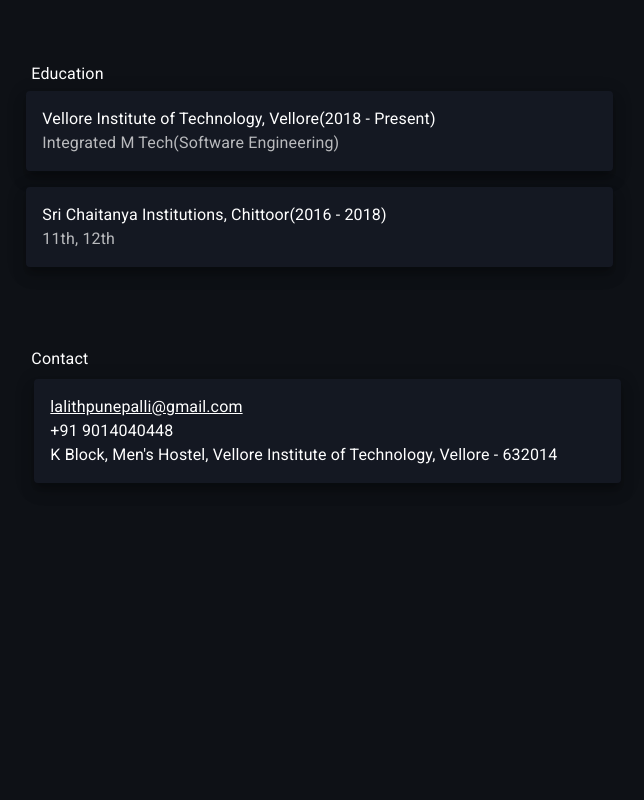
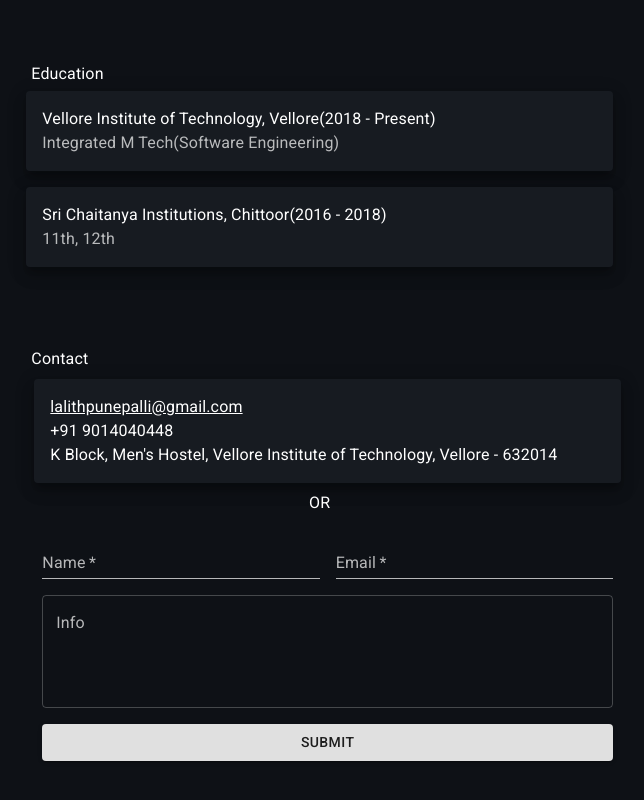
Before and after one commit to nanipunepalle/my_portfolio, a Next.js app: page / in a window 1280 px wide. Shown: the part 1470-2270 px from the top of the page, without its empty margins (587-1231 px from the left). Before the commit the page ends 2033 px from the top, so only its background shows below. Built offline with nearby package versions, Linux system fonts and the light colour scheme.

Commit message:
contact form added

```diff
--- a/Components/theme.js
+++ b/Components/theme.js
@@ -9,7 +9,9 @@ const theme = createMuiTheme({
           light: '#000000'
         },
         secondary: {
-          main: '#141822',
+          main: '#ffffff',
+          dark: '#000000',
+          light: '#ffffff'
         },
         background:{
           default: "#000000"
--- a/package.json
+++ b/package.json
@@ -10,6 +10,7 @@
   "dependencies": {
     "@material-ui/core": "^4.11.3",
     "@material-ui/icons": "^4.11.2",
+    "@material-ui/lab": "^4.0.0-alpha.60",
     "@material-ui/styles": "^4.11.3",
     "next": "10.0.5",
     "react": "17.0.1",
--- a/pages/index.js
+++ b/pages/index.js
@@ -7,6 +7,7 @@ import Toolbar from '@material-ui/core/Toolbar';
 import IconButton from '@material-ui/core/IconButton';
 import Typography from '@material-ui/core/Typography';
 import MenuItem from '@material-ui/core/MenuItem';
+import TextField from '@material-ui/core/TextField';
 import Menu from '@material-ui/core/Menu';
 import MenuIcon from '@material-ui/icons/Menu';
 import { Avatar, Chip, Grid, Paper } from '@material-ui/core';
@@ -14,8 +15,15 @@ import Box from '@material-ui/core/Box';
 import Slide from '@material-ui/core/Slide';
 import Button from '@material-ui/core/Button';
 import CloudDownloadIcon from '@material-ui/icons/CloudDownload';
+import Snackbar from '@material-ui/core/Snackbar';
+import MuiAlert from '@material-ui/lab/Alert';
+import CircularProgress from '@material-ui/core/CircularProgress';
 
-import { projects, skills } from '../Components/data'
+import { projects, skills } from '../Components/data';
+
+function Alert(props) {
+  return <MuiAlert elevation={6} variant="filled" {...props} />;
+}
 
 
 const useStyles = makeStyles((theme) => ({
@@ -54,10 +62,10 @@ const useStyles = makeStyles((theme) => ({
 
   },
   projectsPaper: {
-    backgroundColor: theme.palette.secondary.main,
+    backgroundColor: theme.palette.primary.main,
     padding: theme.spacing(4),
     borderRadius: theme.spacing(4),
-    boxShadow: "0px 1px 2px 1px white",
+    boxShadow: "0px 0px 2px 1px white",
     '&:hover': {
       background: "rgb(256, 256, 256,0.3)",
     },
@@ -71,8 +79,14 @@ const useStyles = makeStyles((theme) => ({
   educationPaper: {
     width: "100%",
     padding: theme.spacing(2),
-    backgroundColor: theme.palette.secondary.main,
-    margin: theme.spacing(1)
+    backgroundColor: theme.palette.primary.main,
+    margin: theme.spacing(1),
+    // elevation
+  },
+  contactform: {
+    width: "100%",
+    // padding: theme.spacing(2),
+    margin: theme.spacing(1),
   },
   iconAvatar: {
     height: "25px",
@@ -80,12 +94,29 @@ const useStyles = makeStyles((theme) => ({
   },
   downloadButton: {
     borderRadius: theme.spacing(1)
+  },
+  ortext: {
+    display: 'flex',
+    justifyContent: 'center'
   }
 }));
 
 export default function PrimarySearchAppBar() {
   const classes = useStyles();
   const [mobileMoreAnchorEl, setMobileMoreAnchorEl] = React.useState(null);
+  const [name, setName] = React.useState("");
+  const [email, setEmail] = React.useState("");
+  const [Info, setInfo] = React.useState("");
+  const [state, setState] = React.useState({
+    open: false,
+    vertical: 'top',
+    horizontal: 'center',
+    message: 'success',
+    type: 'error',
+    autoHide: 3000
+  });
+  const [loading, setLoading] = React.useState(false);
+  const { vertical, horizontal, message, open, type } = state;
 
   const isMobileMenuOpen = Boolean(mobileMoreAnchorEl);
 
@@ -93,11 +124,47 @@ export default function PrimarySearchAppBar() {
     setMobileMoreAnchorEl(null);
   };
 
+  const handleClose = async (event, reason) => {
+
+    setState({ ...state, open: false });
+  };
+
   const handleMobileMenuOpen = (event) => {
     setMobileMoreAnchorEl(event.currentTarget);
   };
 
+  const handleFormSubmitButton = (e) => {
+    e.preventDefault();
+    setLoading(true);
+    var data = new FormData();
+    const payload = {
+      name: name,
+      email: email,
+      info: Info
+    }
 
+    data = JSON.stringify(payload);
+    fetch("https://mftracker.eastus.cloudapp.azure.com/api4/send_contact_email", {
+      headers: {
+        'Content-Type': 'application/json',
+        'Accept': 'application/json'
+      },
+      method: "POST",
+      body: data
+    }).then(response => {
+      // console.log(response)
+      setLoading(false);
+      if (response.status == 200) {
+        setState({ ...state, open: true, type: "success", message: "Your message sent successfully" });
+      }
+      else {
+        setState({ ...state, open: true, type: "error", message: "something went wrong" });
+      }
+      setEmail("");
+      setName("");
+      setInfo("");
+    })
+  }
 
   const mobileMenuId = 'menu-mobile';
   const renderMobileMenu = (
@@ -216,7 +283,11 @@ export default function PrimarySearchAppBar() {
       {renderMobileMenu}
       <div>
         <Grid container component="main">
-
+          <Snackbar anchorOrigin={{ vertical, horizontal }} open={open} autoHideDuration={6000} onClose={handleClose}>
+            <Alert onClose={handleClose} severity={type} sx={{ width: '100%' }}>
+              {message}
+            </Alert>
+          </Snackbar>
           <Grid item xs={12} md={5} >
             <Box className={classes.leftBox}>
               <Slide direction="right" in={true} timeout={1000} mountOnEnter unmountOnExit>
@@ -257,7 +328,7 @@ export default function PrimarySearchAppBar() {
                   <Grid item xs={12} md={12}>
                     {
                       skills.map((skill, index) => {
-                        return <Chip label={skill} style={{ marginRight: "2px", marginTop: "8px" }}></Chip>
+                        return <Chip key={skill} label={skill} style={{ marginRight: "2px", marginTop: "8px" }}></Chip>
                       })
                     }
                   </Grid>
@@ -270,12 +341,12 @@ export default function PrimarySearchAppBar() {
                     projects.map((val, index) => {
                       return <Grid item xs={12} md={6}>
                         <a href={val.url} target="_blank">
-                          <Paper elevation={10} className={classes.projectsPaper}>
+                          <Paper elevation={1} className={classes.projectsPaper}>
                             <Typography variant="h5" >{val.name}</Typography>
                             <Typography variant="body1" color="textSecondary" style={{ margin: "5px 0px" }}>{val.desc}</Typography>
                             {
                               val.languages.map((lang, value) => {
-                                return <Chip label={lang} style={{ marginRight: "2px", marginTop: "2px" }}></Chip>
+                                return <Chip key={lang} label={lang} style={{ marginRight: "2px", marginTop: "2px" }}></Chip>
                               })
                             }
                           </Paper>
@@ -306,6 +377,54 @@ export default function PrimarySearchAppBar() {
                   <Typography>+91 9014040448</Typography>
                   <Typography>K Block, Men's Hostel, Vellore Institute of Technology, Vellore - 632014</Typography>
                 </Paper>
+                <Typography className={classes.ortext}>OR</Typography>
+                <form onSubmit={handleFormSubmitButton}>
+                  <Grid component="main" container spacing={2} className={classes.contactform}>
+
+                    <Grid item xs={12} md={6}>
+                      <TextField
+                        required
+                        id="name-field"
+                        label="Name"
+                        variant="standard"
+                        color="secondary"
+                        fullWidth
+                        value={name}
+                        onChange={(e) => { setName(e.target.value) }}
+                      />
+                    </Grid>
+                    <Grid item xs={12} md={6}>
+                      <TextField
+                        required
+                        id="email-field"
+                        label="Email"
+                        variant="standard"
+                        color="secondary"
+                        type="email"
+                        fullWidth
+                        value={email}
+                        onChange={(e) => { setEmail(e.target.value) }}
+                      />
+                    </Grid>
+                    <Grid item xs={12} md={12}>
+                      <TextField
+                        id="info-field"
+                        label="Info"
+                        multiline
+                        rows={4}
+                        color='secondary'
+                        fullWidth
+                        variant='outlined'
+                        value={Info}
+                        onChange={(e) => { setInfo(e.target.value) }}
+                      />
+                    </Grid>
+                    <Grid item xs={12} md={12}>
+                      <Button disabled={loading}
+                      variant="contained" fullWidth type='submit'>{loading ? <CircularProgress color="primary" size={24} /> :"Submit"}</Button>
+                    </Grid>
+                  </Grid>
+                </form>
               </div>
             </Grid>
           </Slide>
```
Also changed, not shown: 1 other file (tests, documents, lock files or other folders).
